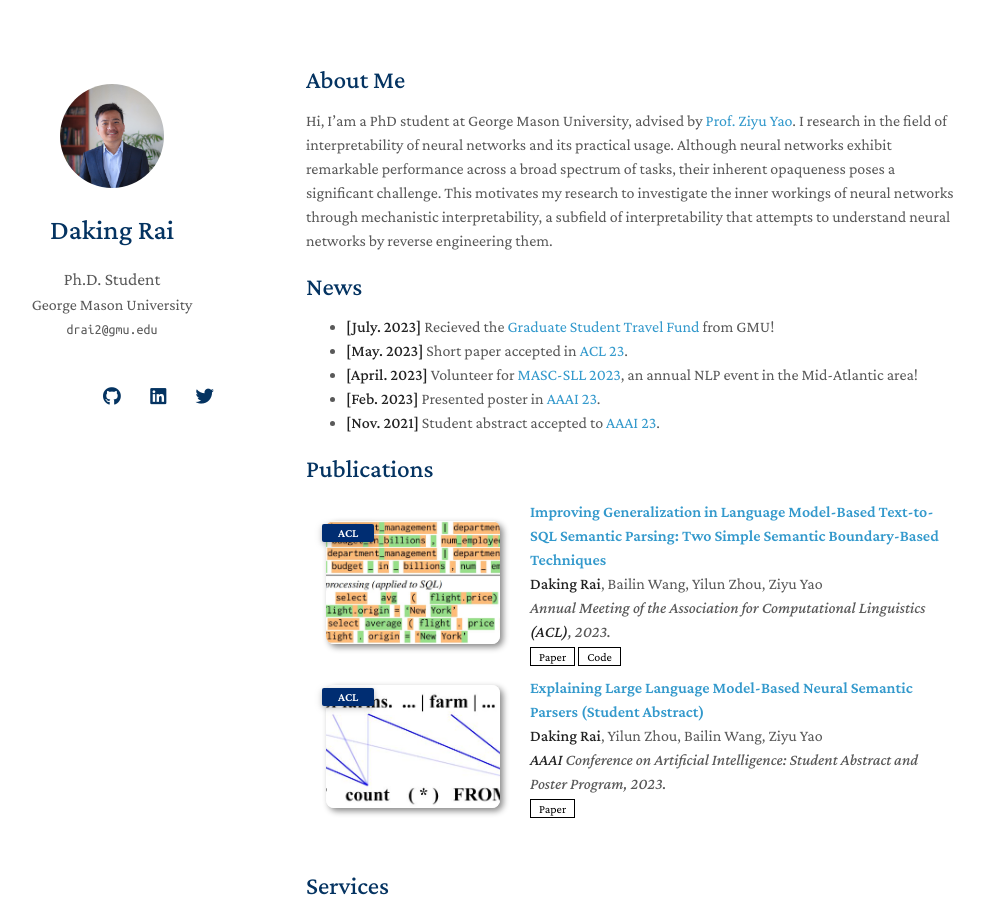
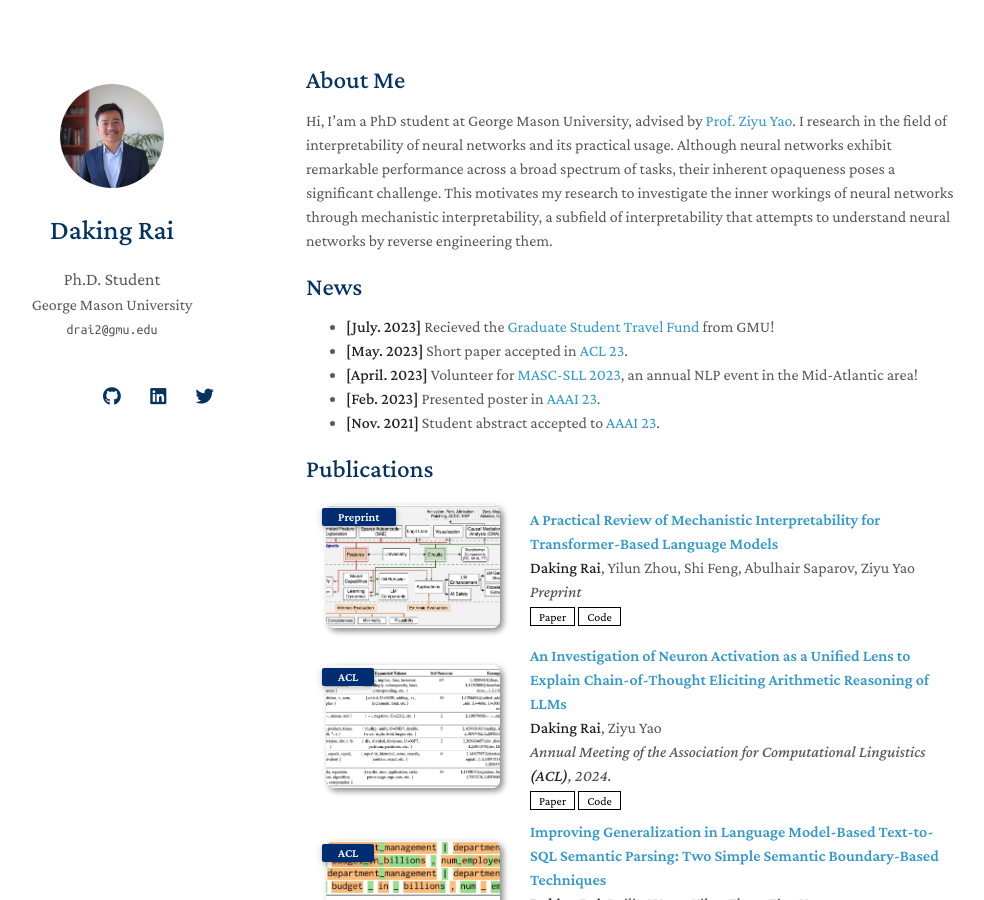
Before and after one commit to Dakingrai/dakingrai.github.io, a Jekyll site: the page built from index.md, in a window 1280 px wide and 900 px high. Shown: the whole window, without its empty margins (164-1148 px from the left). Built offline with Jekyll 4.4.1, drawn with Linux system fonts in a browser that asks for light colours; nearby versions of some CDN libraries; a style sheet for code colours, icons or effects is not loaded; our own code applies the rules of GitHub Pages for plain Markdown files.

Commit message:
two more papers

```diff
--- a/_includes/publications.md
+++ b/_includes/publications.md
@@ -2,6 +2,46 @@
 
 <div class="publications">
 <ol class="bibliography">
+
+<li>
+<div class="pub-row">
+
+  <div class="col-sm-3 abbr" style="position: relative;padding-right: 15px;padding-left: 15px;">
+    <img src="assets/img/paper4.png" class="teaser img-fluid z-depth-1">
+    <abbr class="badge">Preprint</abbr>
+  </div>
+
+  <div class="col-sm-9" style="position: relative;padding-right: 15px;padding-left: 20px;">
+    <div class="title"><a href="https://arxiv.org/pdf/2407.02646">A Practical Review of Mechanistic Interpretability for Transformer-Based Language Models</a></div>
+    <div class="author"><strong>Daking Rai</strong>, Yilun Zhou, Shi Feng, Abulhair Saparov, Ziyu Yao</div>
+    <div class="periodical"><em>Preprint</em></div>
+    <div class="links">
+      <a href="https://arxiv.org/pdf/2407.02646" class="btn btn-sm z-depth-0" role="button" target="_blank" style="font-size:12px;">Paper</a>
+      <a href="https://github.com/Dakingrai/awesome-mechanistic-interpretability-lm-papers" class="btn btn-sm z-depth-0" role="button" target="_blank" style="font-size:12px;">Code</a>
+    </div>
+  </div>
+</div>
+</li>
+
+<li>
+<div class="pub-row">
+
+  <div class="col-sm-3 abbr" style="position: relative;padding-right: 15px;padding-left: 15px;">
+    <img src="assets/img/paper3.png" class="teaser img-fluid z-depth-1">
+    <abbr class="badge">ACL</abbr>
+  </div>
+
+  <div class="col-sm-9" style="position: relative;padding-right: 15px;padding-left: 20px;">
+    <div class="title"><a href="https://arxiv.org/pdf/2406.12288">An Investigation of Neuron Activation as a Unified Lens to Explain Chain-of-Thought Eliciting Arithmetic Reasoning of LLMs</a></div>
+    <div class="author"><strong>Daking Rai</strong>, Ziyu Yao</div>
+    <div class="periodical"><em>Annual Meeting of the Association for Computational Linguistics <strong>(ACL)</strong>, 2024.</em></div>
+    <div class="links">
+      <a href="https://arxiv.org/pdf/2406.12288" class="btn btn-sm z-depth-0" role="button" target="_blank" style="font-size:12px;">Paper</a>
+      <a href="https://github.com/Dakingrai/neuron-analysis-cot-arithmetic-reasoning" class="btn btn-sm z-depth-0" role="button" target="_blank" style="font-size:12px;">Code</a>
+    </div>
+  </div>
+</div>
+</li>
 
 <li>
 <div class="pub-row">
```
Also changed, not shown: assets/img/paper3.png (added), assets/img/paper4.png (added).
